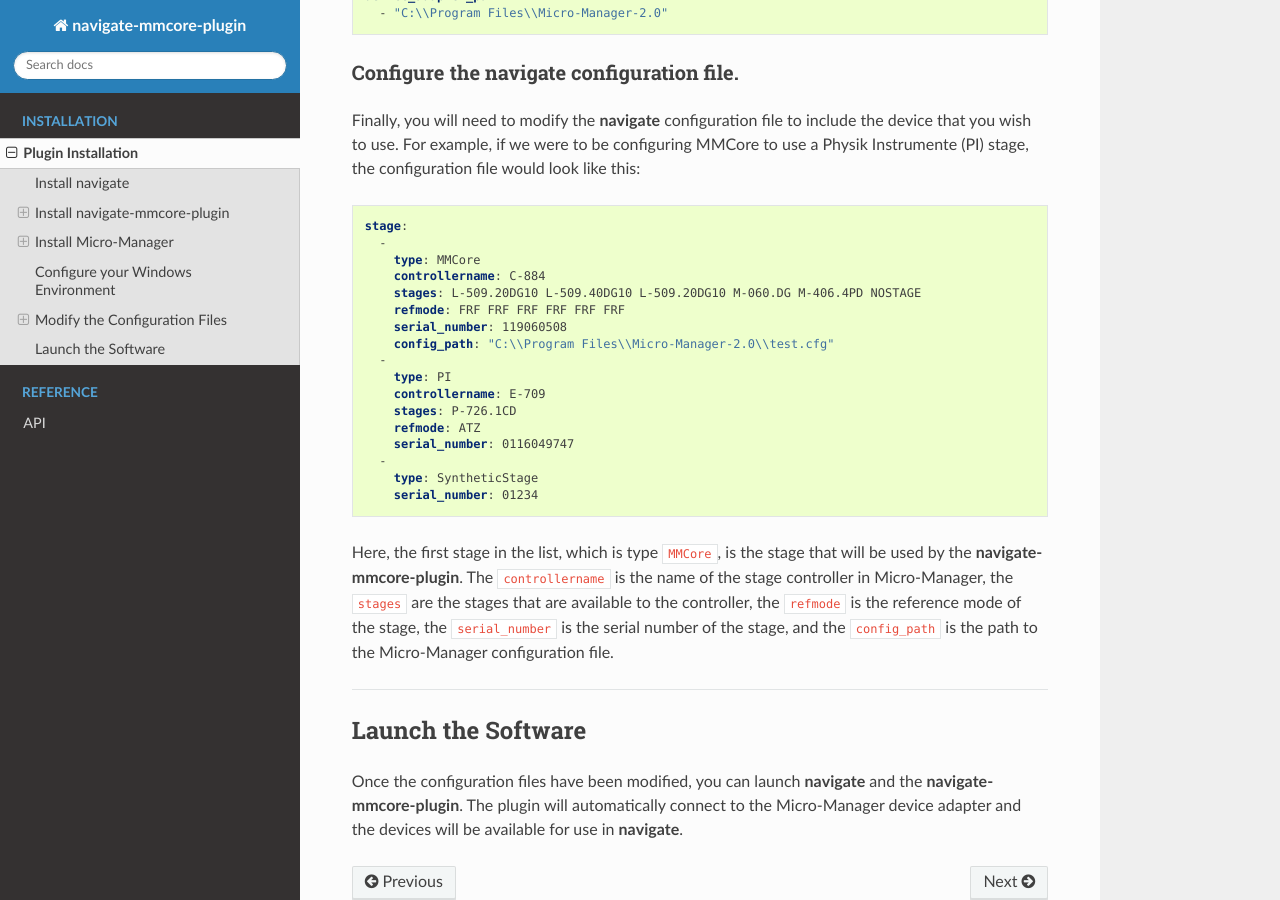
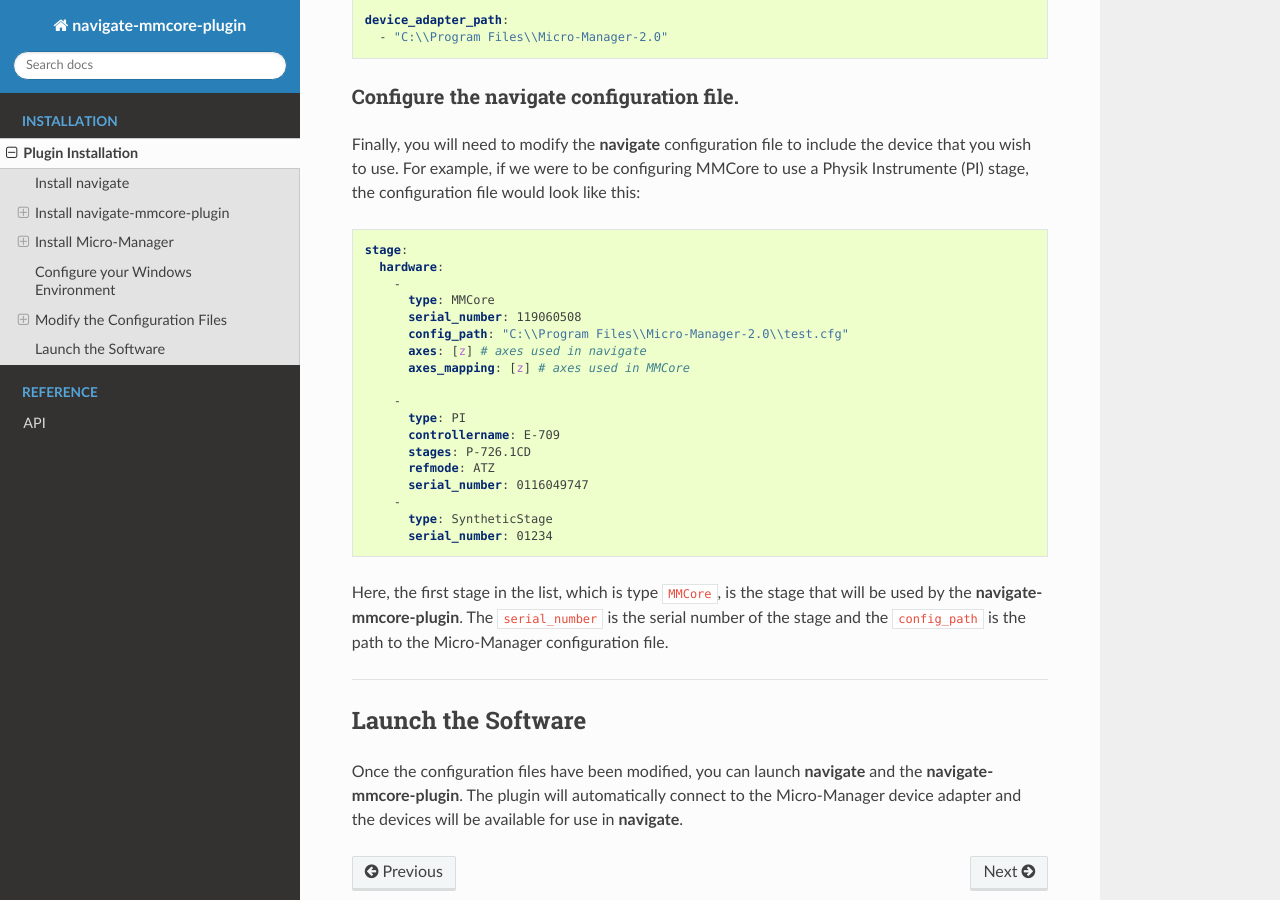
Before and after one commit to TheDeanLab/navigate_mmcore_plugin, a Sphinx documentation site: the page built from docs/source/software_installation.rst, in a window 1280 px wide and 900 px high, scrolled down 2440 px. Built offline with Sphinx 7.4.7 and the Read the Docs theme 2.0.0, drawn with Linux system fonts in a browser that asks for light colours; pages that are not in the unit, such as notebooks, are missing from menus; some of the changed text lies outside the part shown.

Commit message:
update docs

```diff
--- a/docs/source/index.rst
+++ b/docs/source/index.rst
@@ -30,7 +30,7 @@ Future versions of **navigate-mmcore-plugin** will support additional devices, i
 
 .. warning::
 
-    Not all devices supported by the Micro-Manager Core API have not been tested
+    Not all devices supported by the Micro-Manager Core API have been tested
     by the Dean Lab. They are available for use at your own risk.
     If you encounter any issues, please report them on as an issue on GitHub.
     No warranty is provided for the use of this software.
--- a/docs/source/software_installation.rst
+++ b/docs/source/software_installation.rst
@@ -138,29 +138,27 @@ use a Physik Instrumente (PI) stage, the configuration file would look like this
 
 
   stage:
-    -
-      type: MMCore
-      controllername: C-884
-      stages: L-509.20DG10 L-509.40DG10 L-509.20DG10 M-060.DG M-406.4PD NOSTAGE
-      refmode: FRF FRF FRF FRF FRF FRF
-      serial_number: 119060508
-      config_path: "C:\\Program Files\\Micro-Manager-2.0\\test.cfg"
-    -
-      type: PI
-      controllername: E-709
-      stages: P-726.1CD
-      refmode: ATZ
-      serial_number: 0116049747
-    -
-      type: SyntheticStage
-      serial_number: 01234
+    hardware:
+      -
+        type: MMCore
+        serial_number: 119060508
+        config_path: "C:\\Program Files\\Micro-Manager-2.0\\test.cfg"
+        axes: [z] # axes used in navigate
+        axes_mapping: [z] # axes used in MMCore
+
+      -
+        type: PI
+        controllername: E-709
+        stages: P-726.1CD
+        refmode: ATZ
+        serial_number: 0116049747
+      -
+        type: SyntheticStage
+        serial_number: 01234
 
 Here, the first stage in the list, which is type ``MMCore``, is the stage that will be
-used by the **navigate-mmcore-plugin**. The ``controllername`` is the name of the stage
-controller in Micro-Manager, the ``stages`` are the stages that are available to the
-controller, the ``refmode`` is the reference mode of the stage, the ``serial_number`` is
-the serial number of the stage, and the ``config_path`` is the path to the Micro-Manager
-configuration file.
+used by the **navigate-mmcore-plugin**. The ``serial_number`` is the serial number of
+the stage and the ``config_path`` is the path to the Micro-Manager configuration file.
 
 
 ---------------------
```
Also changed, not shown: other parts of docs/source/software_installation.rst (+3 -3 lines), README.md (+4 -0 lines).
